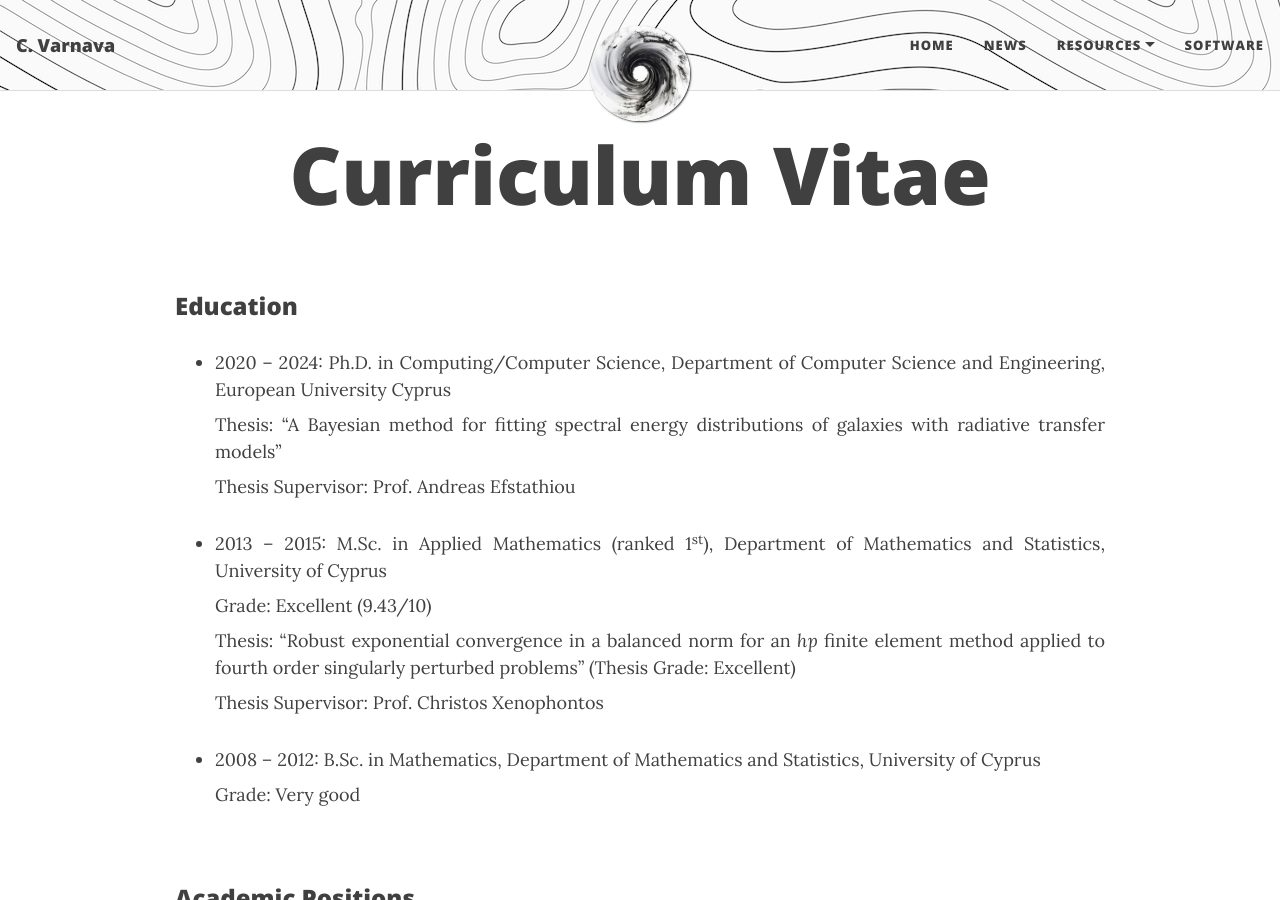
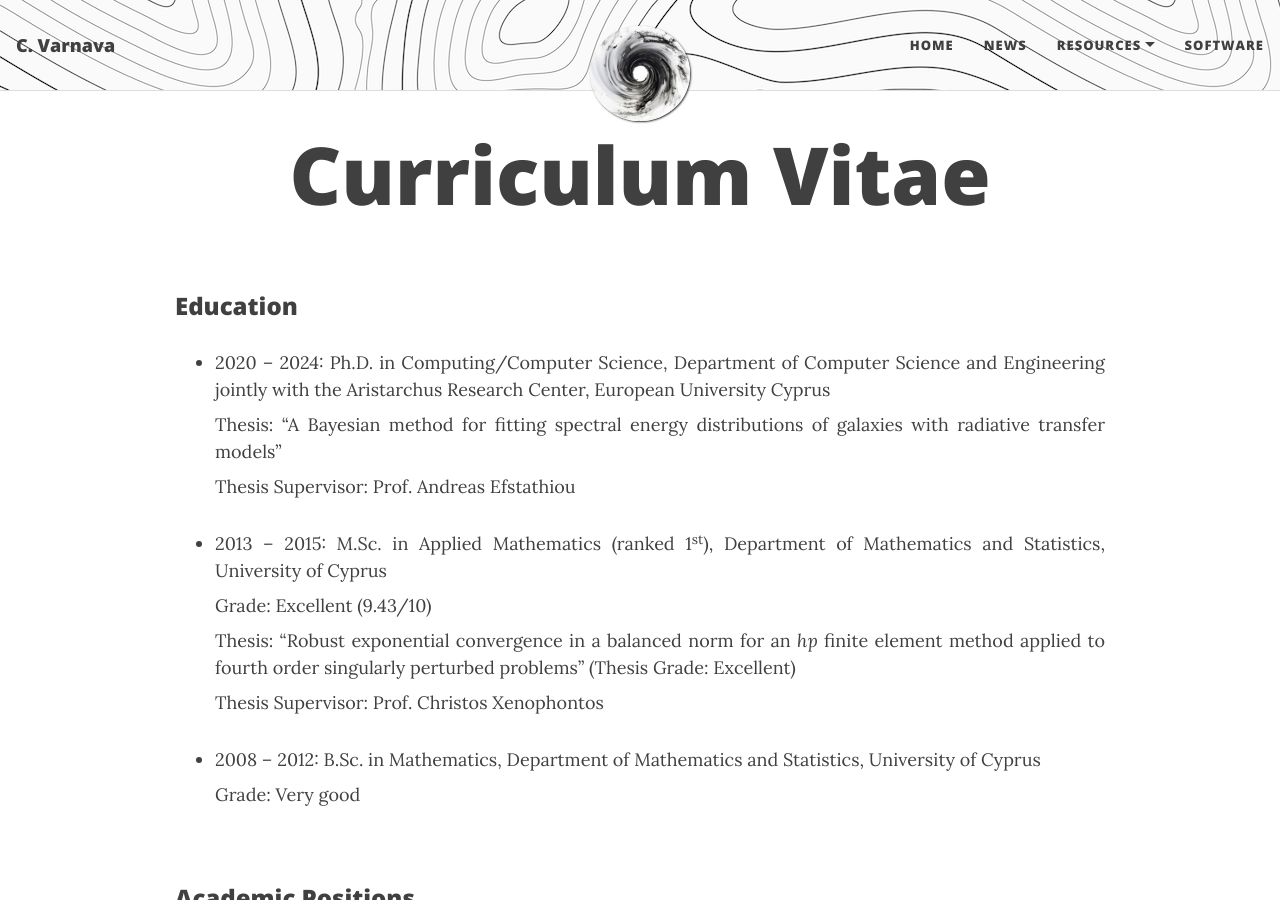
Before and after one commit to ch-var/ch-var.github.io, a Jekyll site: the page built from cv.html, in a window 1280 px wide and 900 px high. Built offline with Jekyll 4.4.1, drawn with Linux system fonts in a browser that asks for light colours; formulas are drawn with MathJax 3.

Commit message:
Update cv.html

```diff
--- a/cv.html
+++ b/cv.html
@@ -24,7 +24,7 @@
 <br>
 <p style="font-family: var(--header-font); font-weight: 800; line-height: 1.1; font-size: 1.5rem; margin-top: 1.25rem;">Education</p>
 <ul>
-<li class="responsive-margin" style="margin-bottom: 8px;">2020 – 2024: Ph.D. in Computing/Computer Science, Department of Computer Science and Engineering, European University Cyprus</li>
+<li class="responsive-margin" style="margin-bottom: 8px;">2020 – 2024: Ph.D. in Computing/Computer Science, Department of Computer Science and Engineering jointly with the Aristarchus Research Center, European University Cyprus</li>
 <p align='justify' class="responsive-margin" style="margin-top: 0px; margin-bottom: 8px;">Thesis: “A Bayesian method for fitting spectral energy distributions of galaxies with radiative transfer models”</p>
 <p align='justify' class="responsive-margin" style="margin-top: 0px;">Thesis Supervisor: Prof. Andreas Efstathiou</p>
 <li class="responsive-margin" style="margin-bottom: 8px;">2013 – 2015: M.Sc. in Applied Mathematics (ranked 1<sup>st</sup>), Department of Mathematics and Statistics, University of Cyprus</li>
```
